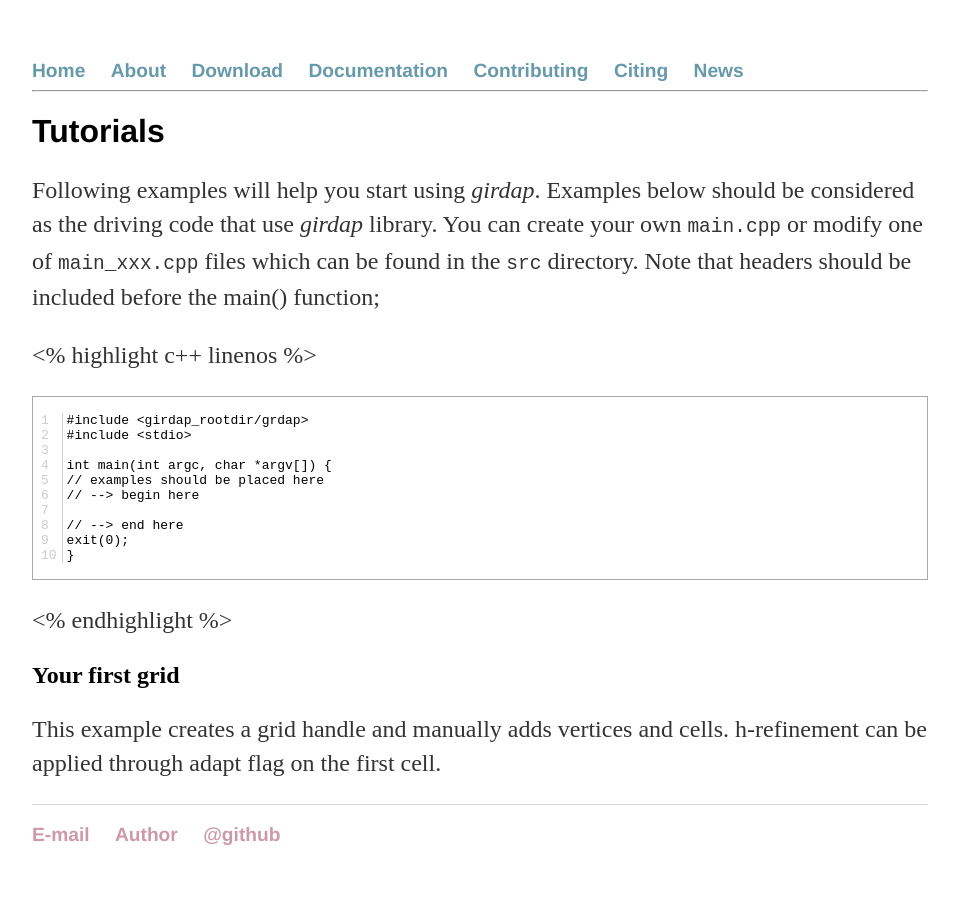
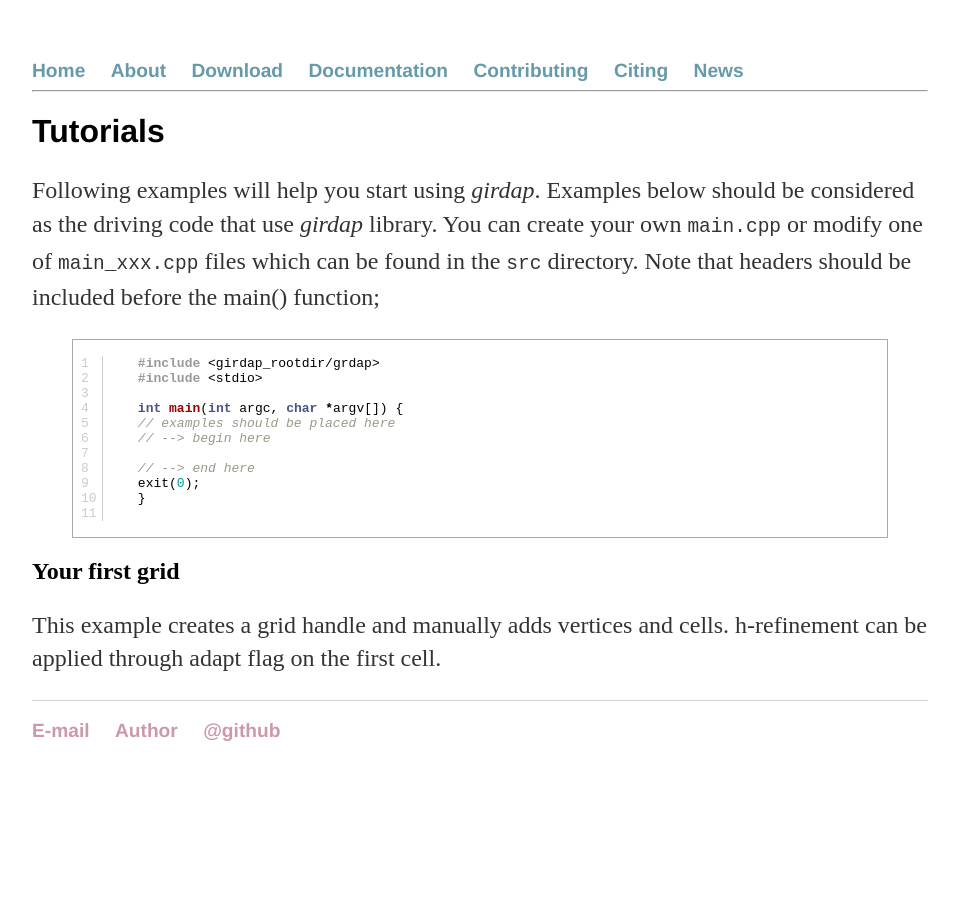
Before and after one commit to uzgoren/girdap, a Jekyll site: the page built from doc/tutorials/index.html, in a window 1280 px wide. Shown: the whole page, without its empty margins (160-1119 px from the left). Built offline with Jekyll 4.4.1, drawn with Linux system fonts in a browser that asks for light colours.

Commit message:
tutorials

````diff
--- a/doc/tutorials/index.html
+++ b/doc/tutorials/index.html
@@ -7,7 +7,7 @@ layout: page
 
 Following examples will help you start using _girdap_. Examples below should be considered as the driving code that use _girdap_ library. You can create your own ```main.cpp``` or modify one of ```main_xxx.cpp``` files which can be found in the ```src``` directory. Note that headers should be included before the main() function;
 
-<% highlight c++ linenos %>
+{% highlight c++ linenos %}
 
     #include <girdap_rootdir/grdap>
     #include <stdio>
@@ -20,7 +20,7 @@ Following examples will help you start using _girdap_. Examples below should be
     exit(0);
     }
 
-<% endhighlight %>
+{% endhighlight %}
 
 
 ## Your first grid
````
